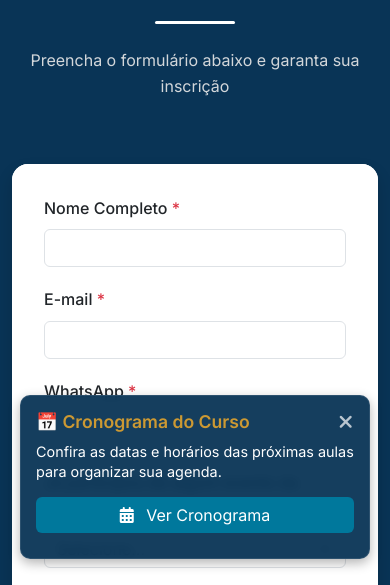
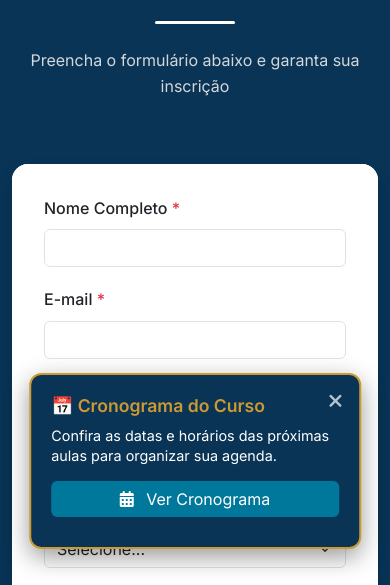
Before and after one commit to GnosisJaragua-Brasil/Gnosis_inscricao_t02, a plain HTML site: page index.html in a window 390 px wide. Shown: the part 215-800 px from the top of the page. Drawn offline with nearby package versions, Linux system fonts and the light colour scheme.

Commit message:
Update index.html

```diff
--- a/index.html
+++ b/index.html
@@ -16,6 +16,11 @@
 
   <!-- Favicon -->
   <link rel="icon" href="https://gnosisbrasil.com/wp-content/uploads/2020/07/cropped-logo-sol-7-32x32.webp" type="image/webp">
+
+  <!-- Detectar JS -->
+  <script>
+    document.documentElement.className = document.documentElement.className.replace(/\bno-js\b/, 'js-enabled');
+  </script>
 
   <!-- Estilos personalizados -->
   <style>
@@ -251,31 +256,31 @@
       color: #dc3545;
     }
 
-    /* --- TELINHA FLUTUANTE --- */
+    /* --- TELINHA FLUTUANTE MOBILE OTIMIZADA --- */
     .floating-panel {
       position: fixed;
       bottom: 20px;
       right: 20px;
       width: 300px;
-      background-color: rgba(9, 52, 86, 0.95); /* Menos transparência */
-      border-radius: 10px;
-      padding: 15px;
-      box-shadow: 0 4px 12px rgba(0, 0, 0, 0.3);
-      z-index: 1000;
-      backdrop-filter: blur(5px);
-      border: 1px solid rgba(255, 255, 255, 0.1);
-      animation: slideIn 0.5s ease-out;
-      display: none; /* Inicialmente escondida */
+      background-color: #093456; /* Cor sólida no mobile */
+      border-radius: 12px;
+      padding: 20px;
+      box-shadow: 0 8px 25px rgba(0, 0, 0, 0.4);
+      z-index: 10000; /* Z-index muito alto para mobile */
+      border: 2px solid var(--color-text-light);
+      animation: slideInMobile 0.6s ease-out;
+      display: none;
     }
 
-    @keyframes slideIn {
+    /* Animação específica para mobile */
+    @keyframes slideInMobile {
       from {
         opacity: 0;
-        transform: translateY(20px);
+        transform: translateY(30px) scale(0.95);
       }
       to {
         opacity: 1;
-        transform: translateY(0);
+        transform: translateY(0) scale(1);
       }
     }
 
@@ -309,25 +314,43 @@
       cursor: pointer;
       opacity: 0.7;
       transition: opacity 0.3s;
+      z-index: 10001;
     }
 
     .close-btn:hover {
       opacity: 1;
     }
 
-    /* Mobile específico */
-    @media (max-width: 576px) {
+    /* Mobile específico - mais agressivo */
+    @media (max-width: 768px) {
       .floating-panel {
-        width: calc(100% - 40px);
-        right: 20px;
-        left: 20px;
-        bottom: 70px; /* Acima da barra de navegação */
+        width: 85vw;
+        left: 50%;
+        right: auto;
+        transform: translateX(-50%);
+        bottom: 80px;
+        background-color: #093456;
+        border: 2px solid var(--color-text-light);
       }
+    }
+
+    /* Forçar display se JS falhar */
+    .no-js .floating-panel {
+      display: block !important;
     }
   </style>
 </head>
 
-<body>
+<body class="js-enabled">
+  <!-- Fallback para quando JS está desabilitado -->
+  <noscript>
+    <style>
+      .floating-panel {
+        display: block !important;
+      }
+    </style>
+  </noscript>
+
   <!-- Telinha Flutuante -->
   <div id="floatingPanel" class="floating-panel">
     <button class="close-btn" id="closePanel">
@@ -360,11 +383,6 @@
           <li class="nav-item">
             <a class="nav-link" href="index.html">Inscrição</a>
           </li>
-          <!--
-          <li class="nav-item">
-            <a class="nav-link" href="presenca.html">Presença</a>
-          </li>
-        -->
         </ul>
       </div>
     </div>
@@ -504,50 +522,71 @@ Equipe Gnosis Jaraguá do Sul">
   <!-- Bootstrap Bundle JS -->
   <script src="https://cdn.jsdelivr.net/npm/bootstrap@5.3.0/dist/js/bootstrap.bundle.min.js"></script>
 
-  <!-- Script para controlar a telinha flutuante com tempo de expiração -->
+  <!-- Script Mobile Otimizado -->
   <script>
-    function initFloatingPanel() {
-        const floatingPanel = document.getElementById('floatingPanel');
-        const closeButton = document.getElementById('closePanel');
-        const storageKey = 'floatingPanelClosed';
-        const fiveSeconds = 5000; // 5 segundos
+    // Versão ultra-simplificada e robusta para mobile
+    function showFloatingPanel() {
+        console.log('Mobile: Tentando mostrar telinha...');
+        const panel = document.getElementById('floatingPanel');
+        const closeBtn = document.getElementById('closePanel');
 
-        console.log('Iniciando telinha flutuante...'); // Para debug
-
-        let lastClosed = null;
-        try {
-            lastClosed = localStorage.getItem(storageKey);
-            console.log('Último fechamento:', lastClosed);
-        } catch (e) {
-            console.log('localStorage não disponível');
+        if (!panel) {
+            console.log('Mobile: Telinha não encontrada');
+            return;
         }
 
-        // Sempre mostrar por padrão se não conseguir verificar
-        if (lastClosed === null || (Date.now() - parseInt(lastClosed)) > fiveSeconds) {
-            floatingPanel.style.display = 'block';
-            console.log('Mostrando telinha');
-        } else {
-            floatingPanel.style.display = 'none';
-            console.log('Escondendo telinha');
+        // No mobile, mostra sempre (com verificação de tempo)
+        try {
+            const lastClosed = localStorage.getItem('floatingPanelClosed');
+            const fiveSeconds = 5000; // 5 segundos
+
+            if (!lastClosed || (Date.now() - parseInt(lastClosed)) > fiveSeconds) {
+                panel.style.display = 'block';
+                console.log('Mobile: Telinha exibida com sucesso');
+            } else {
+                panel.style.display = 'none';
+                console.log('Mobile: Telinha escondida (ainda não expirou)');
+            }
+        } catch (e) {
+            // Se der erro, mostra de qualquer forma
+            panel.style.display = 'block';
+            console.log('Mobile: Telinha exibida (fallback)');
         }
 
-        closeButton.addEventListener('click', function() {
-            floatingPanel.style.display = 'none';
-            try {
-                localStorage.setItem(storageKey, Date.now().toString());
-                console.log('Telinha fechada e salva');
-            } catch (e) {
-                console.log('Erro ao salvar');
-            }
-        });
+        // Configurar botão de fechar
+        if (closeBtn) {
+            closeBtn.onclick = function() {
+                panel.style.display = 'none';
+                console.log('Mobile: Telinha fechada pelo usuário');
+                try {
+                    localStorage.setItem('floatingPanelClosed', Date.now().toString());
+                } catch(e) {
+                    console.log('Mobile: Não foi possível salvar no localStorage');
+                }
+            };
+        }
     }
 
-    // Executar quando o DOM estiver pronto
+    // Múltiplas formas de inicializar para mobile
     if (document.readyState === 'loading') {
-        document.addEventListener('DOMContentLoaded', initFloatingPanel);
+        document.addEventListener('DOMContentLoaded', showFloatingPanel);
     } else {
-        initFloatingPanel();
+        showFloatingPanel();
     }
+
+    window.addEventListener('load', showFloatingPanel);
+
+    // Fallback final - força exibição após 2 segundos
+    setTimeout(function() {
+        const panel = document.getElementById('floatingPanel');
+        if (panel && panel.style.display === 'none') {
+            console.log('Mobile: Fallback - forçando exibição');
+            panel.style.display = 'block';
+        }
+    }, 2000);
+
+    // Fallback extra para casos extremos
+    setTimeout(showFloatingPanel, 500);
   </script>
 </body>
 </html>
```
